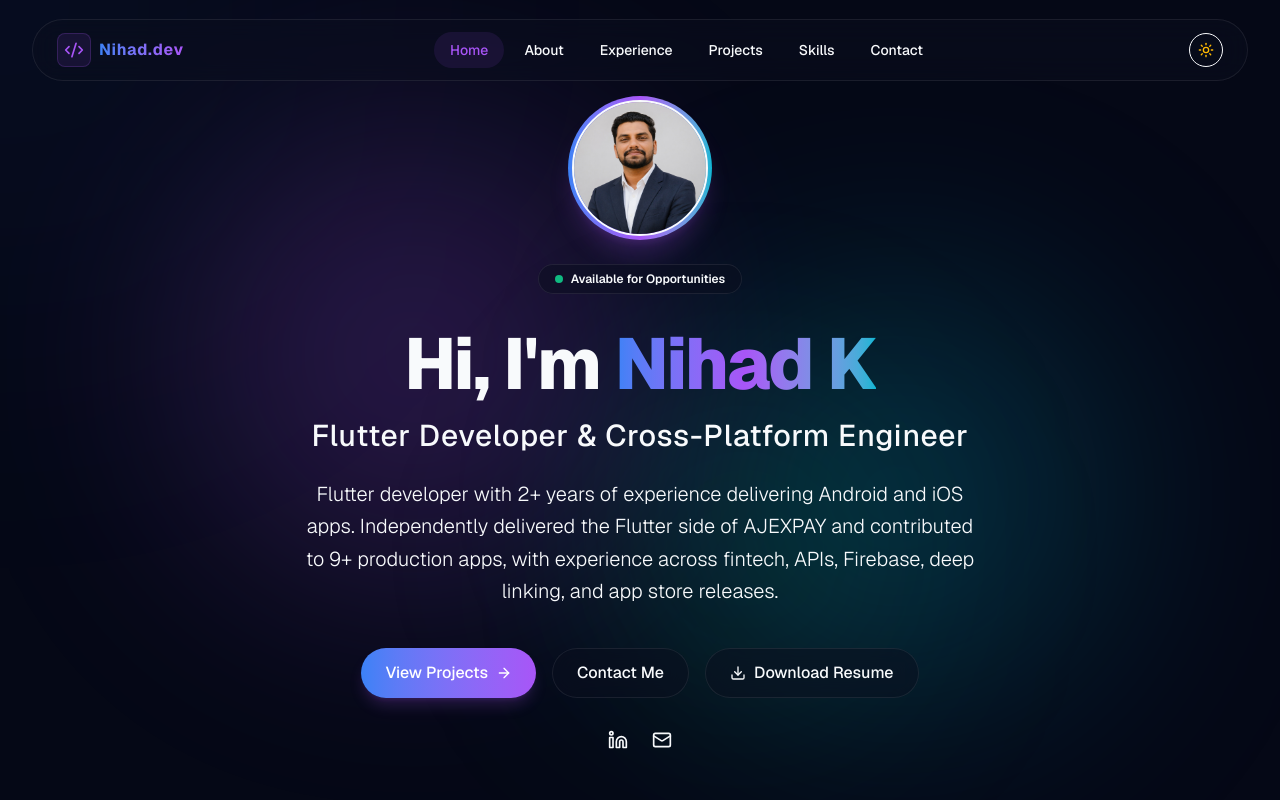
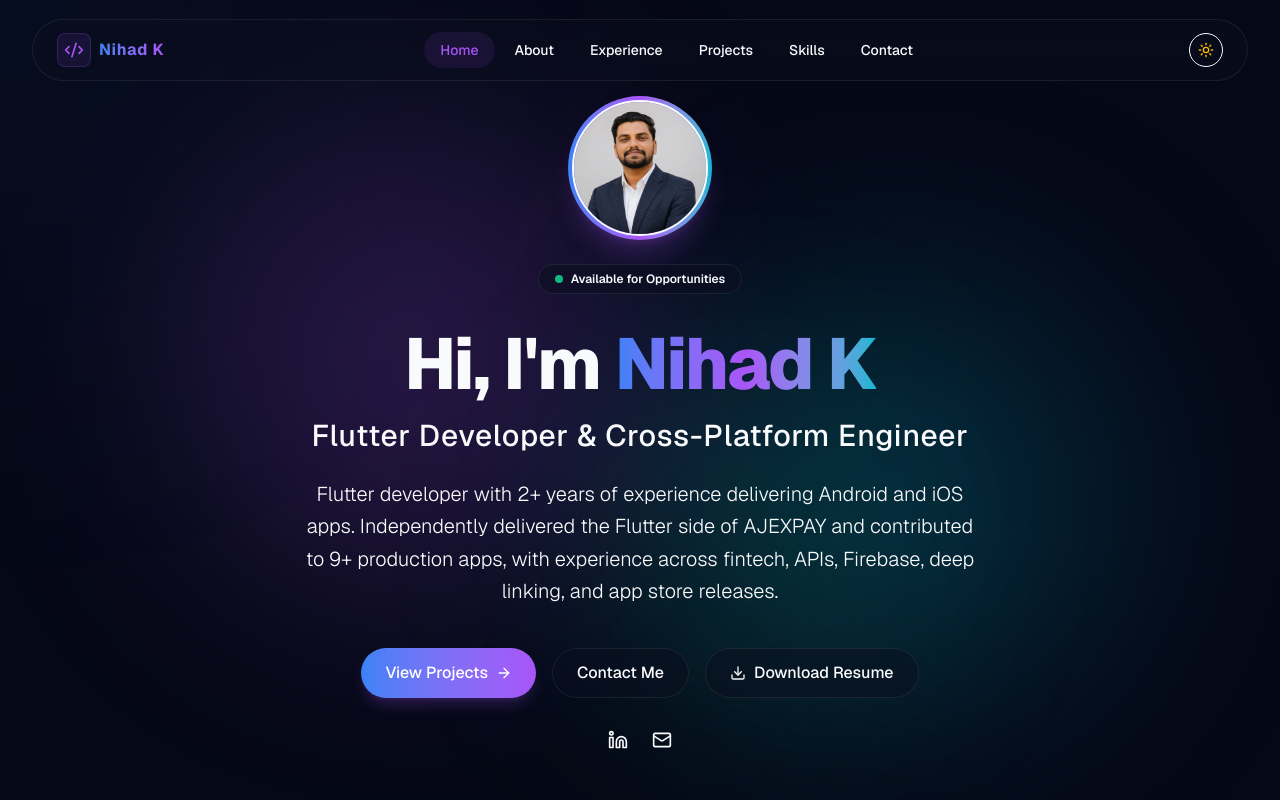
Before and after one commit to nihadkalathil/Portfolio, a Next.js app: page / in a window 1280 px wide. Shown: the top 800 px of the page. Built offline with nearby package versions, Linux system fonts and the light colour scheme.

Commit message:
feat: update Footer and Navbar components by removing copyright details and renaming site title

```diff
--- a/src/components/Footer.tsx
+++ b/src/components/Footer.tsx
@@ -22,16 +22,6 @@ export default function Footer() {
   return (
     <footer className="border-t border-white/5 bg-background relative py-12">
       <div className="max-w-7xl mx-auto px-4 sm:px-6 lg:px-8 flex flex-col md:flex-row items-center justify-between gap-6 text-center md:text-left relative z-10">
-
-        {/* Author copyright */}
-        <div>
-          <p className="text-xs sm:text-sm text-foreground/40 font-light">
-            © {new Date().getFullYear()} Nihad K. All rights reserved.
-          </p>
-          <p className="text-[10px] sm:text-xs text-foreground/30 font-light mt-1">
-            Designed &amp; Developed with Next.js, Tailwind v4 &amp; Framer Motion.
-          </p>
-        </div>
 
         {/* Social shortcut profiles */}
         <div className="flex items-center gap-6 text-foreground/50">
--- a/src/components/Navbar.tsx
+++ b/src/components/Navbar.tsx
@@ -98,7 +98,7 @@ export default function Navbar() {
             <div className="p-1.5 rounded-lg bg-brand-purple/10 border border-brand-purple/20">
               <Code2 className="w-5 h-5 text-brand-purple" />
             </div>
-            <span className="bg-gradient-to-r from-brand-blue to-brand-purple bg-clip-text text-transparent font-bold">Nihad.dev</span>
+            <span className="bg-gradient-to-r from-brand-blue to-brand-purple bg-clip-text text-transparent font-bold">Nihad K</span>
           </a>
 
           {/* Desktop Navigation */}
```
